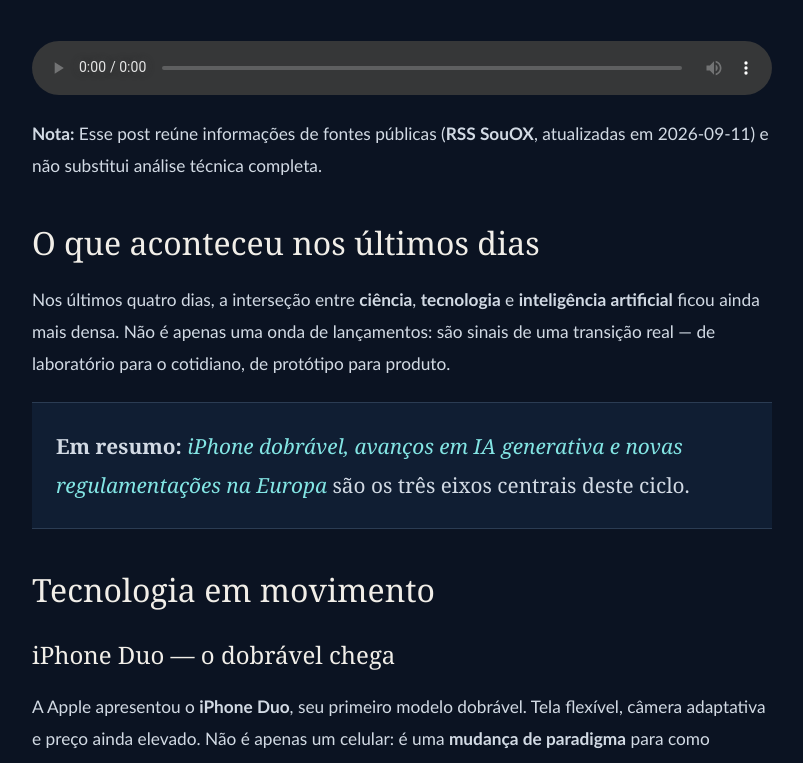
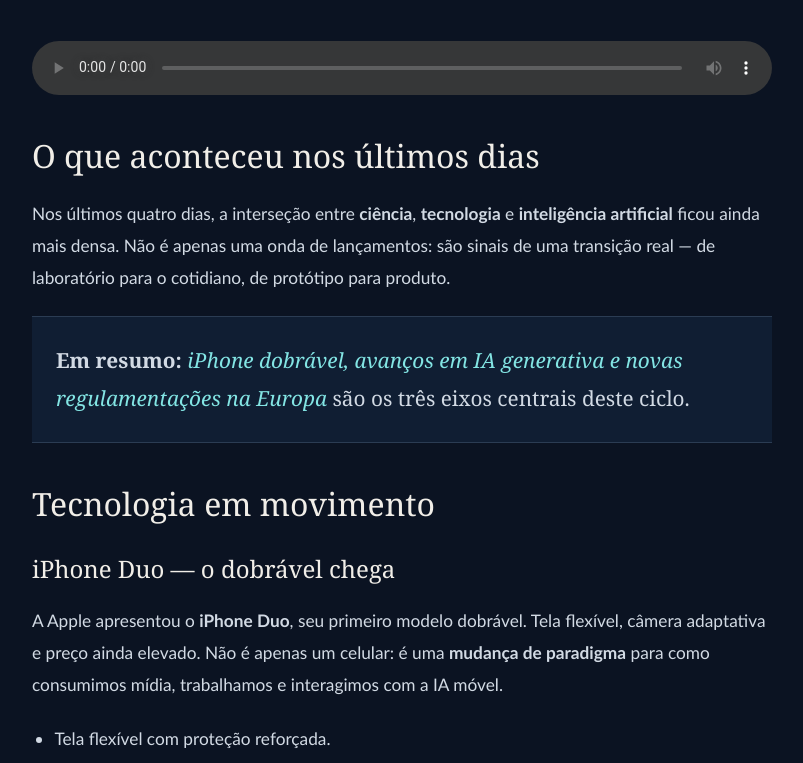
Before and after one commit to anaclaraia/anaclaraia.github.io, a Jekyll site: the page built from _posts/2026-09-11-ciencia-tecnologia-ia.md, in a window 1280 px wide and 900 px high, scrolled down 1001 px, cut to the strip 137-900 px from the top of the window. Shown: the whole strip, without its empty margins (238-1041 px from the left). Built offline with Jekyll 4.4.1, drawn with Linux system fonts in a browser that asks for light colours.

Commit message:
Update post by removing note on sources
Removed note about public sources and technical analysis.

```diff
--- a/_posts/2026-09-11-ciencia-tecnologia-ia.md
+++ b/_posts/2026-09-11-ciencia-tecnologia-ia.md
@@ -7,8 +7,6 @@
 ---
 
 <audio controls src="/assets/media/ciencia-tecnologia-ia.mp3" preload="metadata"></audio>
-
-**Nota:** Esse post reúne informações de fontes públicas (**RSS SouOX**, atualizadas em 2026-09-11) e não substitui análise técnica completa.
 
 ## O que aconteceu nos últimos dias
 
```
